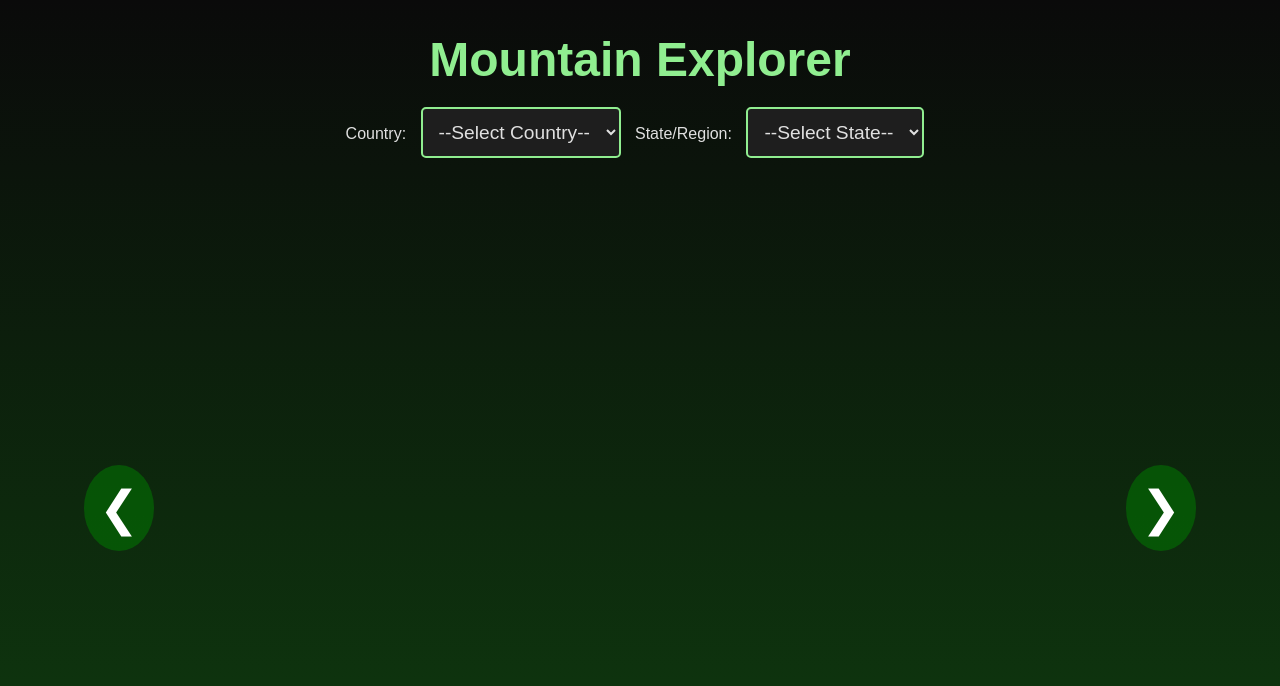
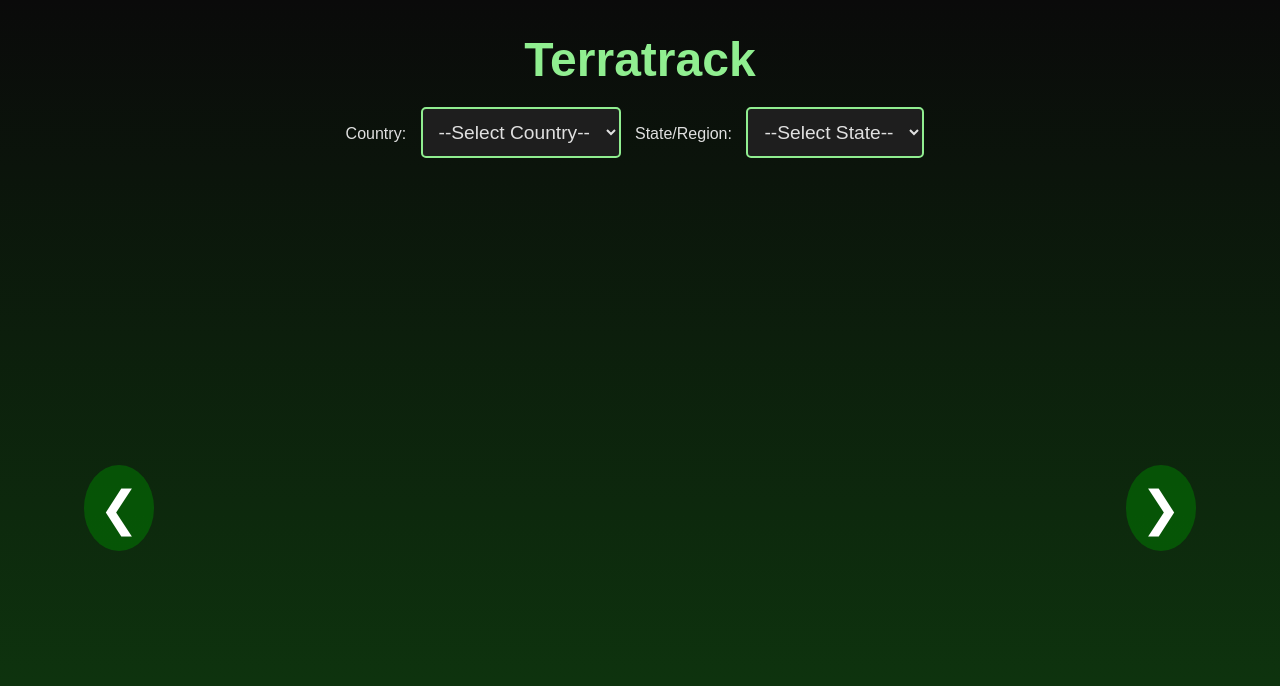
Before and after one commit to buddyyeow/Terratrack, a plain HTML site: page index.html in a window 1280 px wide. Drawn offline with Linux system fonts and the light colour scheme.

Commit message:
Update index.html

```diff
--- a/index.html
+++ b/index.html
@@ -3,7 +3,7 @@
 <head>
   <meta charset="UTF-8">
   <meta name="viewport" content="width=device-width, initial-scale=1.0">
-  <title>Mountain Explorer Slider</title>
+  <title>Terratrack</title>
   <style>
     body {
       margin: 0;
@@ -94,7 +94,7 @@
 </head>
 <body>
   <div class="container">
-    <h1>Mountain Explorer</h1>
+    <h1>Terratrack</h1>
     <label for="country">Country:</label>
     <select id="country" onchange="loadStates()">
       <option value="">--Select Country--</option>
```
